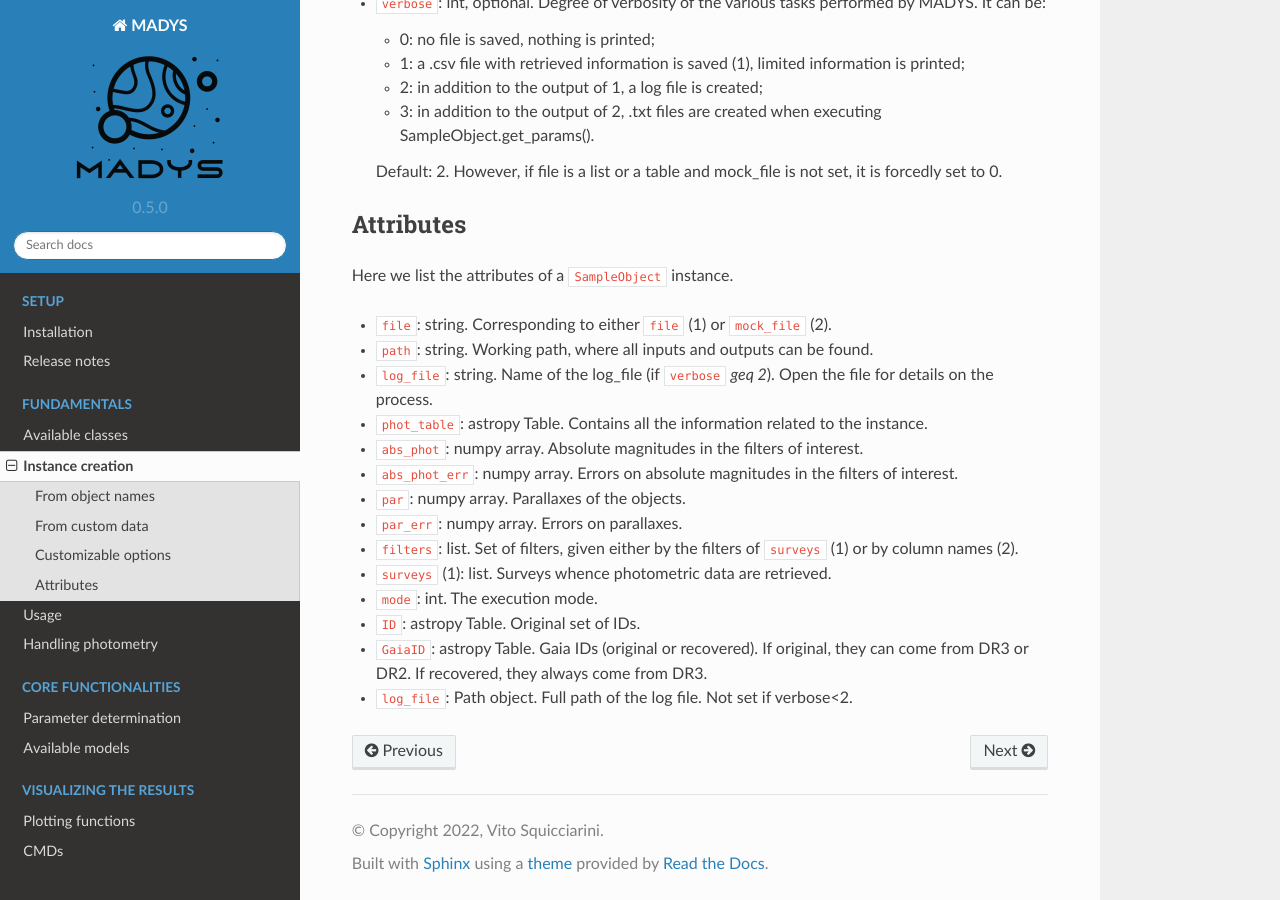
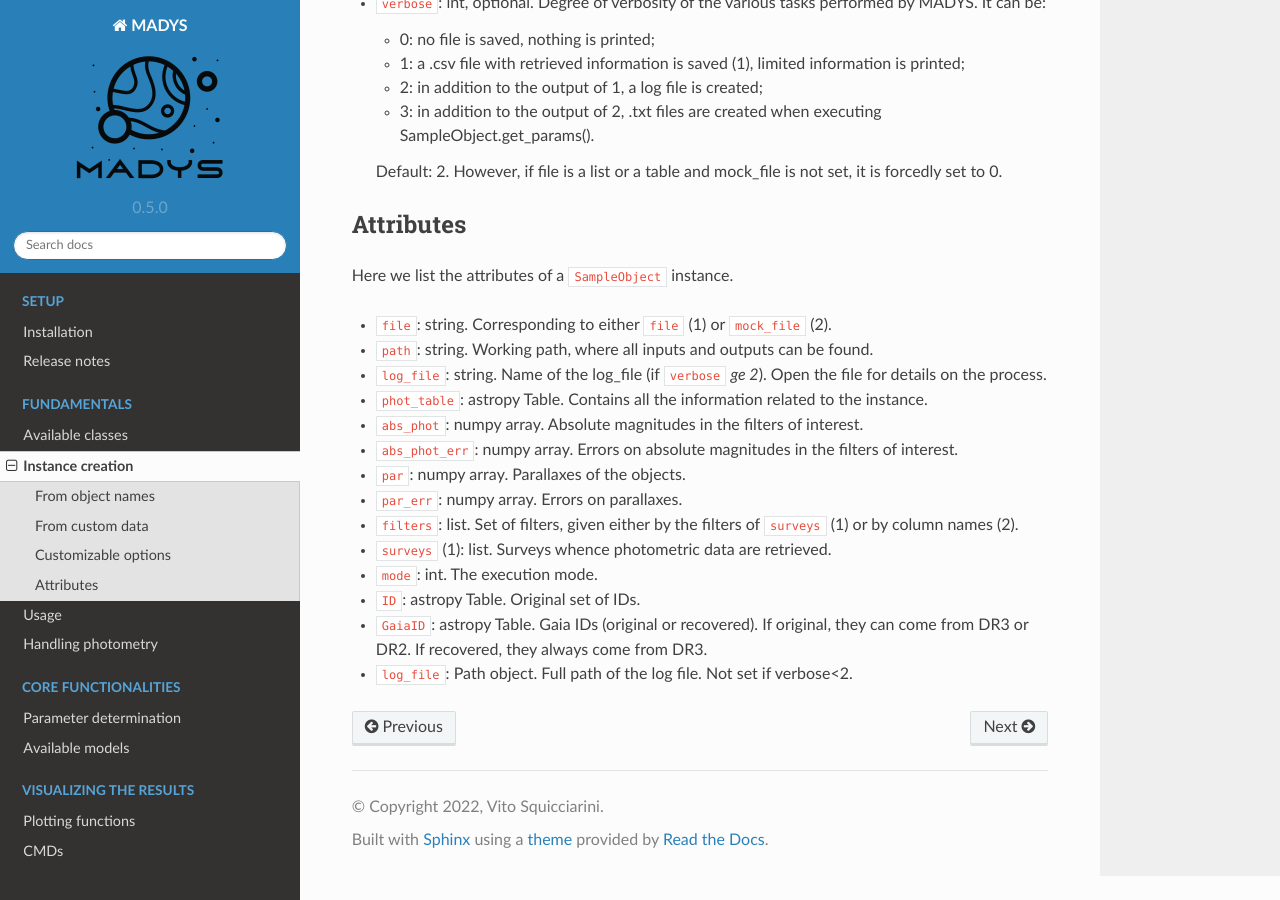
Before and after one commit to vsquicciarini/madys, a Sphinx documentation site: the page built from docs/source/instance_creation.rst, in a window 1280 px wide and 900 px high, scrolled down 2493 px. Built offline with Sphinx 7.4.7 and the Read the Docs theme 2.0.0, drawn with Linux system fonts in a browser that asks for light colours.

Commit message:
Update instance_creation.rst

```diff
--- a/docs/source/instance_creation.rst
+++ b/docs/source/instance_creation.rst
@@ -96,7 +96,7 @@ Here we list the attributes of a ``SampleObject`` instance.
 
 * ``file``: string. Corresponding to either ``file`` (1) or ``mock_file`` (2).
 * ``path``: string. Working path, where all inputs and outputs can be found.
-* ``log_file``: string. Name of the log_file (if ``verbose`` `\geq 2`). Open the file for details on the process.
+* ``log_file``: string. Name of the log_file (if ``verbose`` `\ge 2`). Open the file for details on the process.
 * ``phot_table``: astropy Table. Contains all the information related to the instance.
 * ``abs_phot``: numpy array. Absolute magnitudes in the filters of interest.
 * ``abs_phot_err``: numpy array. Errors on absolute magnitudes in the filters of interest.
```
